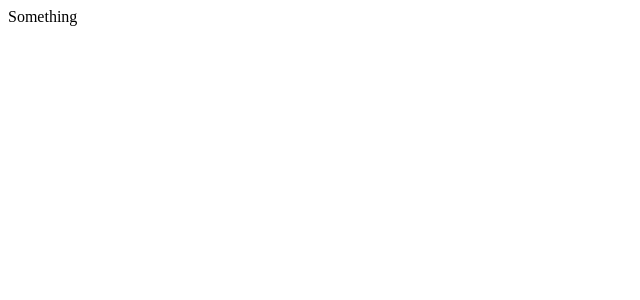
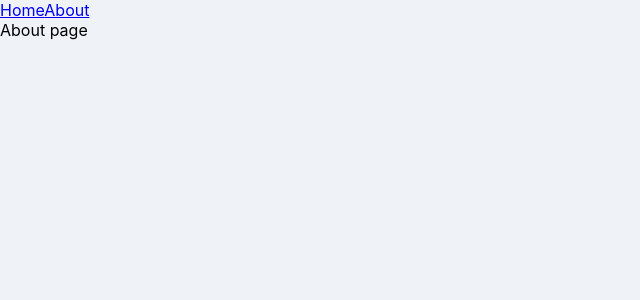
Before and after one commit to tjfh3859/movie_app, a React (Create React App) app: page /#/about in a window 1280 px wide. Shown: the top 300 px of the page, without its empty margins (0-640 px from the left). Built offline with nearby package versions, Linux system fonts and the light colour scheme.

Commit message:
Add Naviation and App.css

```diff
--- /dev/null
+++ b/src/App.css
@@ -0,0 +1,12 @@
+* {
+  box-sizing: border-box;
+}
+
+body {
+  margin: 0;
+  padding: 0;
+  font-family: -apple-system, BlinkMacSystemFont, "Segoe UI", Roboto, Oxygen,
+    Ubuntu, Cantarell, "Open Sans", "Helvetica Neue", sans-serif;
+  background-color: #eff3f7;
+  height: 100%;
+}
--- a/src/App.js
+++ b/src/App.js
@@ -1,8 +1,18 @@
 import React from "react";
+import { HashRouter, Route } from "react-router-dom";
+import About from "./routes/About";
+import Home from "./routes/Home";
+import Navigation from "./components/Navigation";
+import "./App.css";
 
-
-function App(){
-  return <span>Something</span>
+function App() {
+  return (
+    <HashRouter>
+      <Navigation />
+      <Route path="/" exact={true} component={ Home } />
+      <Route path="/about" component={ About } />
+    </HashRouter>
+  )
 }
 
 export default App;
--- /dev/null
+++ b/src/components/Navigation.js
@@ -0,0 +1,13 @@
+import React from "react"
+import { Link } from "react-router-dom";
+
+function Navigation(){
+    return (
+        <div>
+            <Link to="/">Home</Link>
+            <Link to="/about">About</Link>
+        </div>
+    );
+}
+
+export default Navigation;
--- a/src/routes/About.js
+++ b/src/routes/About.js
@@ -0,0 +1,7 @@
+import React from "react";
+
+function About() {
+    return <span>About page</span>
+}
+
+export default About
--- a/src/routes/Home.css
+++ b/src/routes/Home.css
@@ -1,19 +1,3 @@
-* {
-  box-sizing: border-box;
-}
-
-body {
-  margin: 0;
-  padding: 0;
-  font-family: -apple-system, BlinkMacSystemFont, "Segoe UI", Roboto, Oxygen,
-    Ubuntu, Cantarell, "Open Sans", "Helvetica Neue", sans-serif;
-  background-color: whitesmoke;
-  height: 100%;
-}
-
-html,
-body,
-#root,
 .container {
   height: 100%;
   display: flex;
@@ -22,7 +6,7 @@ body,
 
 .loader {
   width: 100%;
-  height: 100%;
+  height: 100vh;
   display: flex;
   justify-content: center;
   align-items: center;
```
Also changed, not shown: src/components/Navigation.css (added).
